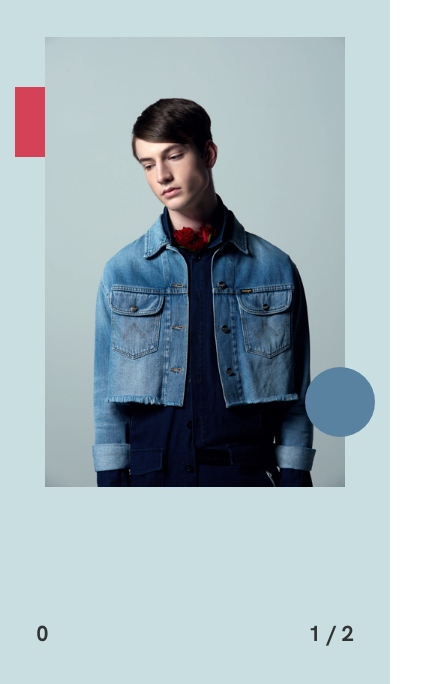
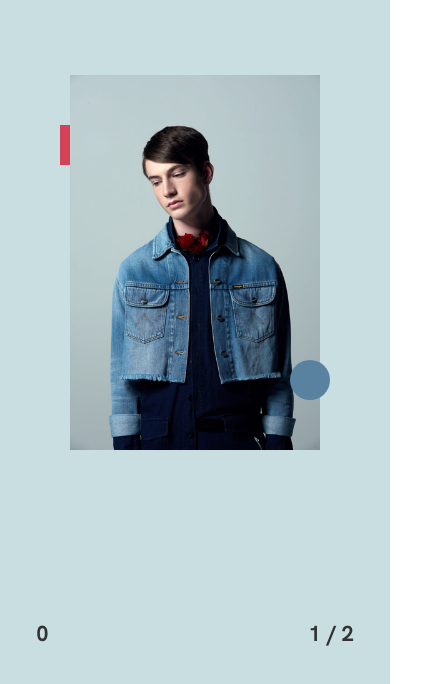
Before and after one commit to Alexcmyk/Jenna-Buchholz-Photography, a plain HTML site: page index.html in a window 390 px wide. Shown: the part 160-844 px from the top of the page, 425 px wide, since content can reach past the window. Drawn offline with Linux system fonts and the light colour scheme.

Commit message:
more mobile styles

```diff
--- a/style.css
+++ b/style.css
@@ -324,3 +324,27 @@ section.s4 div.circle {
     right: -30px;
   }
 }
+
+@media (max-width: 500px) {
+  div.square {
+    width: 40px;
+    height: 40px;
+    left: -10px;
+  }
+
+  div.circle {
+    width: 40px;
+    height: 40px;
+    right: -10px;
+  }
+
+  section.s1 div.content img,
+  section.s3 div.content img {
+    max-width: 250px;
+  }
+
+  section.s2 div.content img,
+  section.s4 div.content img {
+    max-width: 300px;
+  }
+}
```
